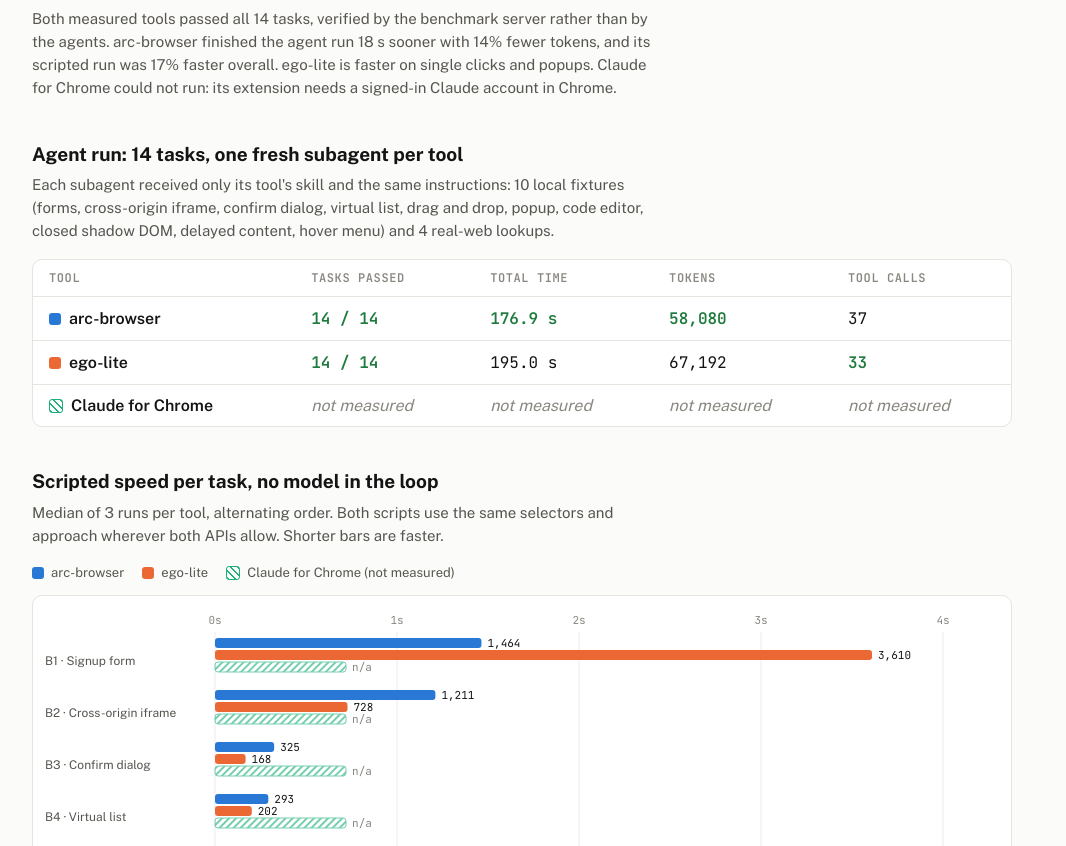
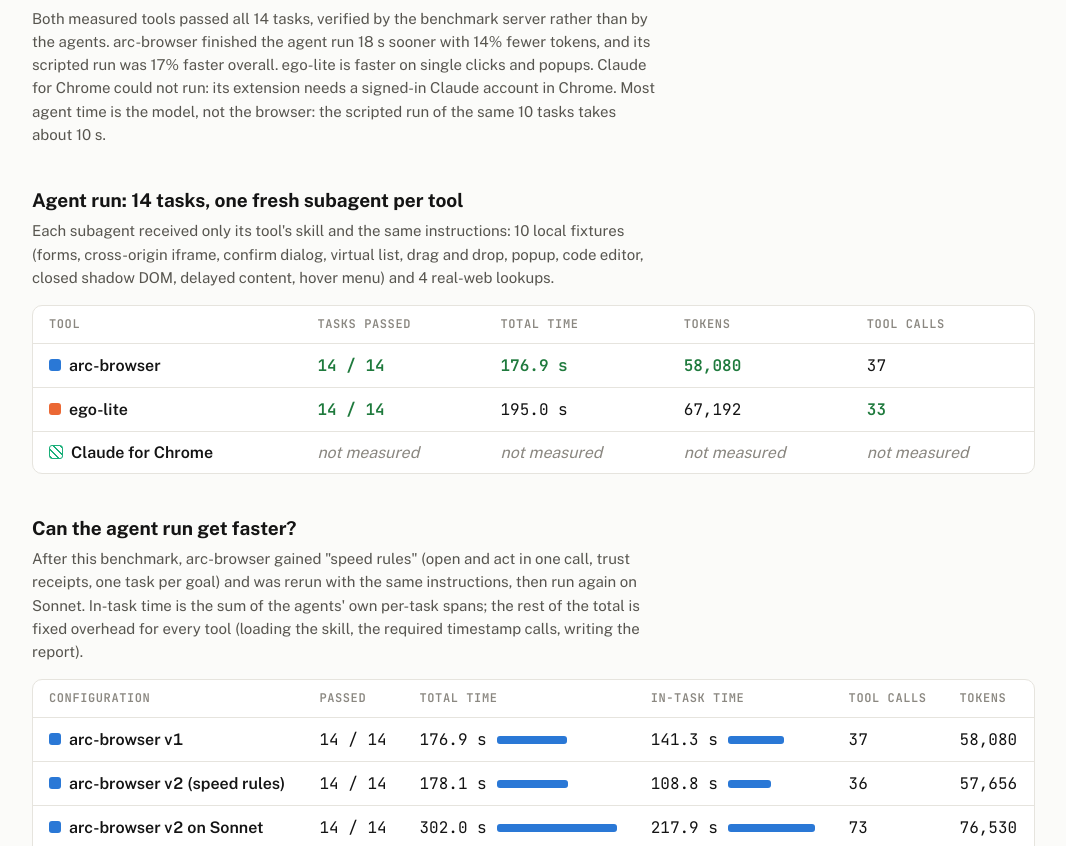
Before and after one commit to nesetkab/claude4arc, a browser extension: page bench/report.html in a window 1280 px wide. Shown: the part 104-950 px from the top of the page, without its empty margins (118-1184 px from the left). Drawn offline with nearby package versions, Linux system fonts and the light colour scheme.

Commit message:
Benchmark: speed-rules rerun and Sonnet run

```diff
--- a/bench/report.html
+++ b/bench/report.html
@@ -84,7 +84,7 @@ code { font-family: var(--mono); font-size: 13px; }
   <header>
     <div class="eyebrow">Benchmark · September 25, 2026 · same model, same tasks</div>
     <h1>arc-browser vs ego-lite vs Claude for Chrome</h1>
-    <p class="lede">Both measured tools passed all 14 tasks, verified by the benchmark server rather than by the agents. arc-browser finished the agent run 18 s sooner with 14% fewer tokens, and its scripted run was 17% faster overall. ego-lite is faster on single clicks and popups. Claude for Chrome could not run: its extension needs a signed-in Claude account in Chrome.</p>
+    <p class="lede">Both measured tools passed all 14 tasks, verified by the benchmark server rather than by the agents. arc-browser finished the agent run 18 s sooner with 14% fewer tokens, and its scripted run was 17% faster overall. ego-lite is faster on single clicks and popups. Claude for Chrome could not run: its extension needs a signed-in Claude account in Chrome. Most agent time is the model, not the browser: the scripted run of the same 10 tasks takes about 10 s.</p>
   </header>
 
   <section>
@@ -93,6 +93,17 @@ code { font-family: var(--mono); font-size: 13px; }
     <div class="board">
       <table id="agent-table">
         <thead><tr><th>Tool</th><th>Tasks passed</th><th>Total time</th><th>Tokens</th><th>Tool calls</th></tr></thead>
+        <tbody></tbody>
+      </table>
+    </div>
+  </section>
+
+  <section>
+    <h2>Can the agent run get faster?</h2>
+    <p class="sub">After this benchmark, arc-browser gained "speed rules" (open and act in one call, trust receipts, one task per goal) and was rerun with the same instructions, then run again on Sonnet. In-task time is the sum of the agents' own per-task spans; the rest of the total is fixed overhead for every tool (loading the skill, the required timestamp calls, writing the report).</p>
+    <div class="board">
+      <table id="config-table">
+        <thead><tr><th>Configuration</th><th>Passed</th><th>Total time</th><th>In-task time</th><th>Tool calls</th><th>Tokens</th></tr></thead>
         <tbody></tbody>
       </table>
     </div>
@@ -152,6 +163,12 @@ const MEDIAN = {
   ego: { B1: 3610, B2: 728, B3: 168, B4: 202, B5: 1373, B6: 316, B7: 1453, B8: 201, B9: 3794, B10: 310 },
   cic: null,
 };
+const CONFIGS = [
+  { name: "arc-browser v1", color: "var(--arc)", passed: 14, total: 176.9, inTask: 141.3, calls: 37, tokens: 58080 },
+  { name: "arc-browser v2 (speed rules)", color: "var(--arc)", passed: 14, total: 178.1, inTask: 108.8, calls: 36, tokens: 57656 },
+  { name: "arc-browser v2 on Sonnet", color: "var(--arc)", passed: 14, total: 302.0, inTask: 217.9, calls: 73, tokens: 76530 },
+  { name: "ego-lite", color: "var(--ego)", passed: 14, total: 195.0, inTask: 121.1, calls: 33, tokens: 67192 },
+];
 const NS = "http://www.w3.org/2000/svg";
 const el = (name, attrs = {}, text) => {
   const node = document.createElementNS(NS, name);
@@ -187,6 +204,13 @@ for (const tool of TOOLS) {
   row.innerHTML = `<td><span class="tool"><span class="swatch${data ? "" : " hatch"}" style="background:${data ? tool.color : ""}"></span>${tool.name}</span></td>` +
     cell(data?.passed, "passed", false) + cell(data?.seconds, "seconds", true, " s") + cell(data?.tokens, "tokens", true) + cell(data?.calls, "calls", true);
   agentBody.appendChild(row);
+}
+
+const configBody = document.querySelector("#config-table tbody");
+const maxTotal = Math.max(...CONFIGS.map((config) => config.total));
+for (const config of CONFIGS) {
+  const bar = (value) => `<span style="display:inline-block;vertical-align:middle;height:8px;border-radius:3px;margin-left:10px;width:${Math.round((value / maxTotal) * 120)}px;background:${config.color}"></span>`;
+  configBody.insertAdjacentHTML("beforeend", `<tr><td><span class="tool"><span class="swatch" style="background:${config.color}"></span>${config.name}</span></td><td class="num">${config.passed} / 14</td><td class="num">${config.total.toFixed(1)} s${bar(config.total)}</td><td class="num">${config.inTask.toFixed(1)} s${bar(config.inTask)}</td><td class="num">${config.calls}</td><td class="num">${fmt(config.tokens)}</td></tr>`);
 }
 
 const legend = document.getElementById("legend");
--- /dev/null
+++ b/bench/results/arc2.json
@@ -0,0 +1,3 @@
+[
+{"task":"B1","start_ms":1790347930300,"end_ms":1790347938461},{"task":"B2","start_ms":1790347942278,"end_ms":1790347947133},{"task":"B3","start_ms":1790347950518,"end_ms":1790347968945},{"task":"B4","start_ms":1790347972548,"end_ms":1790347980847},{"task":"B5","start_ms":1790347984221,"end_ms":1790347999155},{"task":"B6","start_ms":1790348002507,"end_ms":1790348011577},{"task":"B7","start_ms":1790348011577,"end_ms":1790348022769},{"task":"B8","start_ms":1790348026331,"end_ms":1790348030157},{"task":"B9","start_ms":1790348033354,"end_ms":1790348040346},{"task":"B10","start_ms":1790348044002,"end_ms":1790348048126},{"task":"W1","start_ms":1790348052097,"end_ms":1790348053996},{"task":"W2","start_ms":1790348057297,"end_ms":1790348071782},{"task":"W3","start_ms":1790348075558,"end_ms":1790348077344},{"task":"W4","start_ms":1790348081218,"end_ms":1790348081917}
+]
--- /dev/null
+++ b/bench/results/arc2.meta.json
@@ -0,0 +1 @@
+{"tool":"arc-browser v2","run":"arc2","tokens":57656,"tool_uses":36,"duration_ms":178089}
--- /dev/null
+++ b/bench/results/arcs.meta.json
@@ -0,0 +1 @@
+{"tool":"arc-browser on Sonnet","run":"arcs","tokens":76530,"tool_uses":73,"duration_ms":301986}
```
Also changed, not shown: 1 other file.
